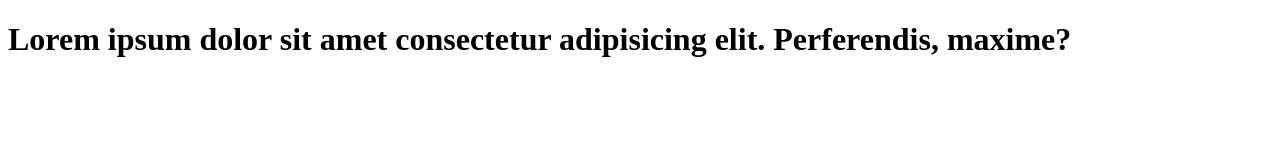
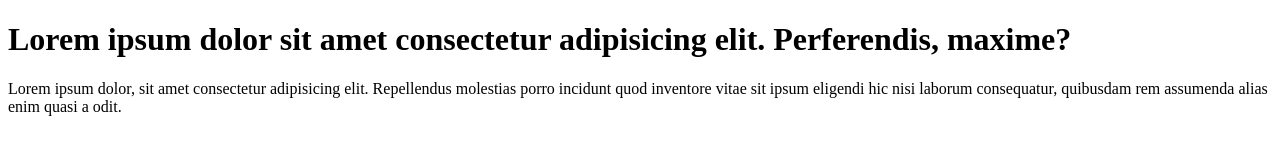
Before and after one commit to Jeevan-PV/learn-git, a plain HTML site: page index.html in a window 1280 px wide. Drawn offline with Linux system fonts and the light colour scheme.

Commit message:
add paragrah to code

```diff
--- a/index.html
+++ b/index.html
@@ -7,5 +7,6 @@
 </head>
 <body>
     <h1>Lorem ipsum dolor sit amet consectetur adipisicing elit. Perferendis, maxime?</h1>
+    <p>Lorem ipsum dolor, sit amet consectetur adipisicing elit. Repellendus molestias porro incidunt quod inventore vitae sit ipsum eligendi hic nisi laborum consequatur, quibusdam rem assumenda alias enim quasi a odit.</p>
 </body>
 </html>
```
